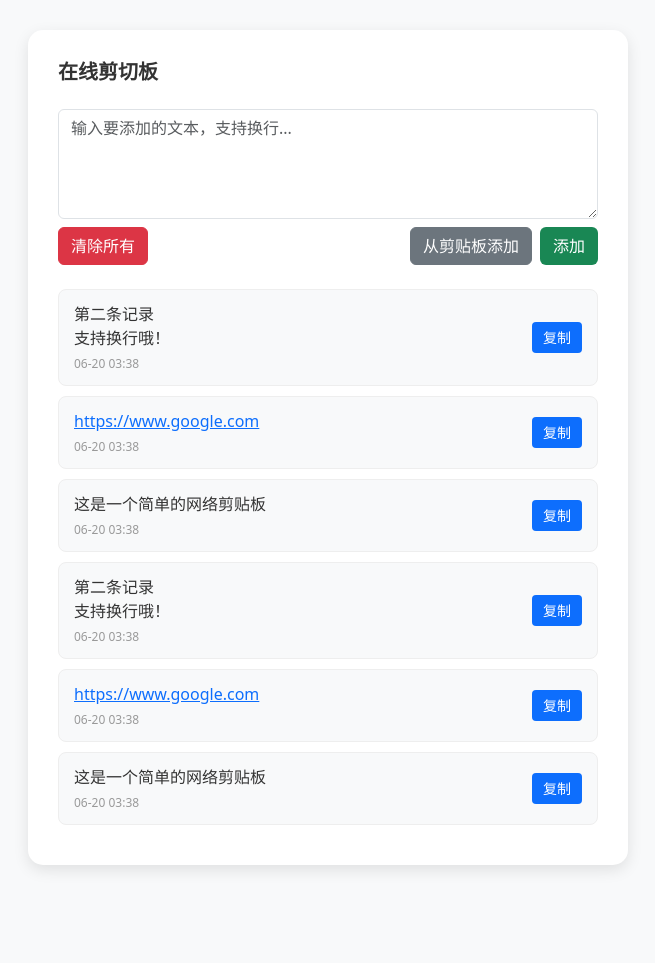
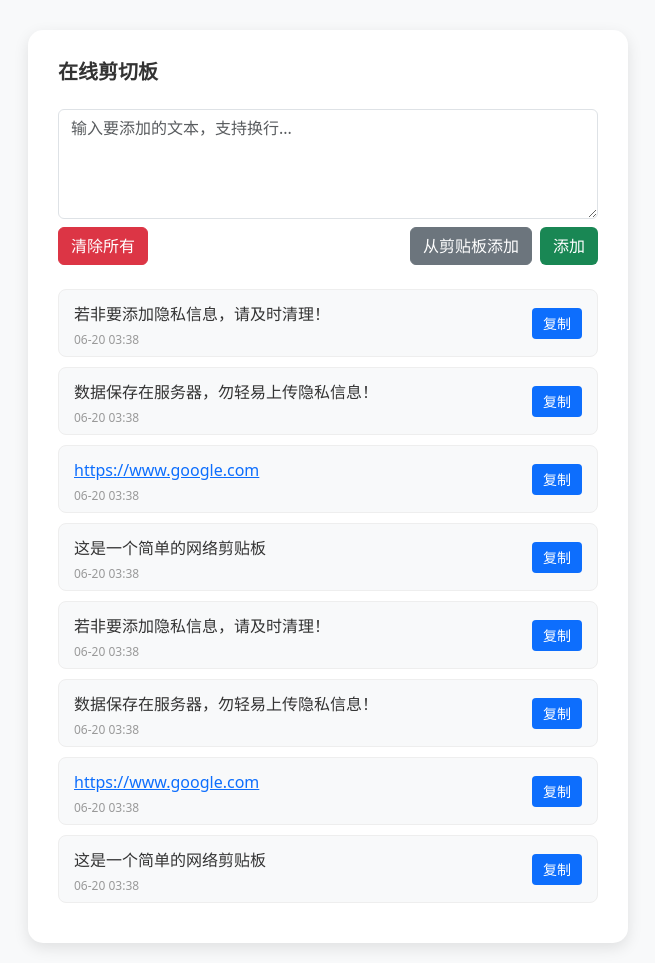
Before and after one commit to olh0/simpleclip, a Flask app: page / in a window 1280 px wide. Shown: the whole page, without its empty margins (312-967 px from the left). Before the commit the page ends 870 px from the top, so only its background shows below. Run offline with Flask 3, Linux system fonts and the light colour scheme.

Commit message:
refine code

```diff
--- a/app.py
+++ b/app.py
@@ -6,21 +6,21 @@ import datetime
 logging.basicConfig(level=logging.DEBUG, format='%(asctime)s - %(levelname)s - %(message)s')
 
 app = Flask(__name__)
-app.secret_key = 'your_secret_key'  # 用于会话安全
+app.secret_key = 'jjfjjmldhzbwjzswwntx'  # 用于会话安全
 
-# 使用一个全局变量来模拟剪贴板数据库
+time_iso = datetime.datetime.now().isoformat()
+# 列表模拟剪贴板数据库
 # clip_list 存储的是 (内容, ISO格式时间字符串) 的元组
 clip_list = [
-    ('这是一个简单的网络剪贴板', datetime.datetime.now().isoformat()),
-    ('https://www.google.com', datetime.datetime.now().isoformat()),
-    ('第二条记录\n支持换行哦！', datetime.datetime.now().isoformat())
-] * 6 # 增加一些初始数据
+    ('这是一个简单的网络剪贴板', time_iso),
+    ('https://www.google.com', time_iso),
+    ('数据保存在服务器，勿轻易上传隐私信息！', time_iso),
+    ('若非要添加隐私信息，请及时清理！', time_iso),
+] * 2 # 初始数据
 
 @app.route('/', methods=['GET'])
 def index():
-    # 返回最新的6条记录，这些记录是元组列表
-    items = clip_list[::-1][0:6]
-    return render_template('index.html', items=items)
+    return render_template('index.html')
 
 @app.route('/add-item', methods=['POST'])
 def add_item():
@@ -28,17 +28,16 @@ def add_item():
     current_timestamp = request.form.get('timestamp')
 
     if new_item_content and new_item_content.strip():
-        # 后端生成时间戳，并使用ISO格式，方便前端解析
-        # current_timestamp = datetime.datetime.now().isoformat()
         new_item_tuple = (new_item_content.strip(), current_timestamp)
         clip_list.append(new_item_tuple)
-        logging.info(f"添加了新项目: {new_item_tuple[0]}，时间: {new_item_tuple[1]}")
+        logging.info(f"添加了新内容: {new_item_tuple[0]}，时间: {new_item_tuple[1]}")
 
         # 返回成功状态和更新后的列表
         return jsonify({
             'status': 'success',
             'message': '已添加！',
-            'items': clip_list[::-1][0:6] # 确保这里返回的是元组列表
+            'items': clip_list[::-1]
+            # 'items': clip_list[::-1][0:6] #限制列表数量
         })
     else:
         # 如果输入无效，返回错误状态
@@ -47,13 +46,14 @@ def add_item():
             'message': '请输入有效的内容'
         }), 400
 
-# 用于JS初始加载列表。前端暂用Jinja2方式获取列表
+# 用于JS初始加载列表。
 
 @app.route('/get-items', methods=['GET'])
 def get_items():
     return jsonify({
         'status': 'success',
-        'items': clip_list[::-1][0:6]
+        # 'items': clip_list[::-1][0:6]
+        'items': clip_list[::-1]
     })
 
 @app.route('/clear-all', methods=['POST'])
@@ -62,14 +62,15 @@ def clear_all():
     处理清除所有列表项的请求。
     """
     clip_list.clear() # 清空列表
-    logging.info("所有项目已被清除。")
+    logging.info("所有内容已被清除。")
 
     # 返回成功状态和空的列表
     return jsonify({
         'status': 'success',
-        'message': '所有项目已清除',
+        'message': '所有内容已清除',
         'items': [] # 清空后返回空列表
     })
 
 if __name__ == '__main__':
+    # app.run(debug=True, host='0.0.0.0', port='5001')
     app.run(debug=True)
--- a/templates/index.html
+++ b/templates/index.html
@@ -34,11 +34,10 @@
             border-radius: 8px;
         }
         .list-item {
-            /* 重点修改这里为Grid布局 */
+            /* 修改这里为Grid布局 */
             display: grid;
-            /* 定义两列：第一列（文本+时间戳）自适应，第二列（按钮）固定宽度 */
+            /* 定义两列：第一列（文本+时间戳）自适应，第二列（按钮） */
             grid-template-columns: 1fr auto;
-            /* 确保按钮有足够空间，例如 90px */
             grid-template-areas: "content button";
             gap: 15px; /* 内容和按钮之间的间距 */
 
@@ -63,7 +62,7 @@
             word-break: break-word;
             font-size: 16px;
             color: #333;
-            white-space: pre-wrap; /* 关键：保留换行 */
+            white-space: pre-wrap; /* 保留换行 */
             /* 限制文本显示2行并添加省略号 */
             display: -webkit-box;
             -webkit-line-clamp: 2; /* 限制2行 */
@@ -72,24 +71,25 @@
             text-overflow: ellipsis;
         }
         .list-text a {
-            color: #0d6efd; /* 链接颜色 */
-            text-decoration: underline; /* 下划线 */
+            color: #0d6efd;
+            text-decoration: underline;
         }
         .list-text a:hover {
             color: #0a58ca;
         }
         .list-timestamp {
-            font-size: 0.75em; /* 小字体 */
-            color: #999; /* 不明显的颜色 */
-            margin-top: 5px; /* 与文本的间距 */
+            font-size: 0.75em;
+            color: #999;
+            margin-top: 5px;
+            margin-bottom: -5px;
         }
         .btn-copy {
             grid-area: button; /* 放置在名为 button 的区域 */
-            width: 50px; /* 固定按钮宽度 */
+            width: 50px;
             background-color: #0d6efd;
             color: white;
             flex-shrink: 0;
-            text-align: center; /* 按钮文本居中 */
+            text-align: center;
         }
         .btn-copy:hover {
             background-color: #0b5ed7;
@@ -107,6 +107,12 @@
         @keyframes highlight {
             0% { background-color: rgba(25, 135, 84, 0.3); }
             100% { background-color: #f8f9fa; }
+        }
+        @media (max-width: 600px) {
+            .btn {
+                font-size: 12px;
+                padding: 6px 8px;
+            }
         }
     </style>
 </head>
@@ -127,7 +133,6 @@
         </div>
 
         <div id="list-container" class="list-group">
-            <!-- 初始加载的内容，如果后端通过Jinja2渲染，结构应与JS动态生成一致 -->
             <div class="list-item">
                 <div class="list-content-wrapper">
                     <div class="list-text"></div>
@@ -140,21 +145,19 @@
 
     <script src="https://cdn.jsdelivr.net/npm/bootstrap@5.3.0/dist/js/bootstrap.bundle.min.js"></script>
     <script>
-        // 判断是否是URL的正则表达式
+        // 判断文本是否是URL，后面会把它变为链接标签
         const urlRegex = /^(https?:\/\/(?:www\.|(?!www))[a-zA-Z0-9][a-zA-Z0-9-]+[a-zA-Z0-9]\.[^\s]{2,}|www\.[a-zA-Z0-9][a-zA-Z0-9-]+[a-zA-Z0-9]\.[^\s]{2,}|https?:\/\/[a-zA-Z0-9]+\.[^\s]{2,}|[a-zA-Z0-9]+\.[^\s]{2,})$/i;
 
-        // 页面加载时执行的函数
+        // 页面加载（刷新）时执行的函数
         document.addEventListener('DOMContentLoaded', () => {
             // 检查剪贴板API支持并隐藏按钮
             const pasteAddBtn = document.getElementById('paste-add-btn');
-            // 对于移动端，navigator.clipboard 可能存在但受限，根据readText的成功与否，隐藏按钮
+            // 如果不支持读取剪贴板，就隐藏按钮。对于移动端浏览器，即使api存在也可能缺少权限
             if (!navigator.clipboard || !navigator.clipboard.readText || !window.isSecureContext) {
                  pasteAddBtn.style.display = 'none';
             }
-
-            // 初始加载列表 (如果后端通过Jinja2渲染了初始数据，这里可能不需要)
-            // 但通常AJAX应用会通过JS获取初始数据
-            fetch('/get-items') // 假设有一个新的API来获取所有项目 (或者您的根路由 '/' 就直接返回这个结构)
+            // 初始加载列表
+            fetch('/get-items')
                 .then(response => {
                     if (!response.ok) {
                         // 如果后端没有/get-items路由，或者返回格式不对，这里会捕获
@@ -193,10 +196,11 @@
                 });
         });
 
-        // // 辅助函数：判断是否是移动设备
-        // function isMobileDevice() {
-        //     return /Mobi|Android|iPhone|iPad|iPod|BlackBerry|IEMobile|Opera Mini/i.test(navigator.userAgent);
-        // }
+        // 辅助函数：判断是否是移动设备
+        /** 本来打算让移动端一律隐藏“从剪贴板添加”按钮，但发现有些浏览器是支持的
+        function isMobileDevice() {
+            return /Mobi|Android|iPhone|iPad|iPod|BlackBerry|IEMobile|Opera Mini/i.test(navigator.userAgent);
+        } **/
 
         // 显示消息的函数
         function showMessage(message, type) {
@@ -341,7 +345,7 @@
 
         // 监听“清除所有”按钮
         document.getElementById('clear-all-btn').addEventListener('click', () => {
-            if (confirm('确定要清除所有项目吗？')) {
+            if (confirm('确定要清除所有内容吗？')) {
                 fetch('/clear-all', {
                     method: 'POST',
                     headers: { 'X-Requested-With': 'XMLHttpRequest' }
@@ -354,7 +358,7 @@
                 })
                 .then(data => {
                     if (data.status === 'success') {
-                        showMessage('所有项目已清除', 'success');
+                        showMessage('所有内容已清除', 'success');
                         updateList(data.items || []);
                     } else {
                         showMessage(data.message || '清除失败', 'danger');
@@ -421,23 +425,23 @@
         function showCopyFeedback(button, success, fallbackText = '') {
             const originalText = '复制';
             // 原始类名保留，只改变颜色相关的类
-            const originalClasses = ['btn-copy', 'btn-sm']; // 根据你的CSS，可能还有其他默认类
+            const originalClasses = ['btn-copy', 'btn-sm'];
 
             if (success) {
                 button.textContent = '已复制!';
                 button.classList.add('btn-success');
-                button.classList.remove('btn-copy'); // 移除原来的颜色类
+                button.classList.remove('btn-copy');
             } else {
                 button.textContent = '复制失败!';
                 button.classList.add('btn-danger');
-                button.classList.remove('btn-copy'); // 移除原来的颜色类
+                button.classList.remove('btn-copy');
                 alert('自动复制失败，请手动复制:\n\n' + fallbackText);
             }
 
             setTimeout(() => {
                 button.textContent = originalText;
-                button.classList.remove('btn-success', 'btn-danger'); // 移除临时的颜色类
-                button.classList.add('btn-copy'); // 恢复原来的颜色类
+                button.classList.remove('btn-success', 'btn-danger');
+                button.classList.add('btn-copy');
             }, 2000);
         }
     </script>
```
Lines whose indentation alone changed are shown as unchanged.
